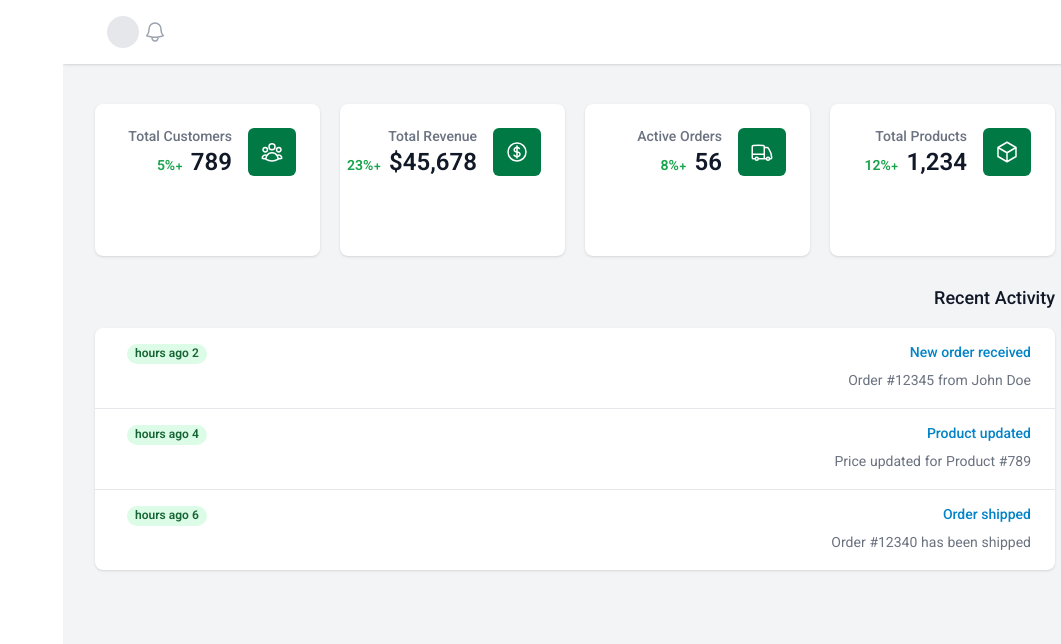
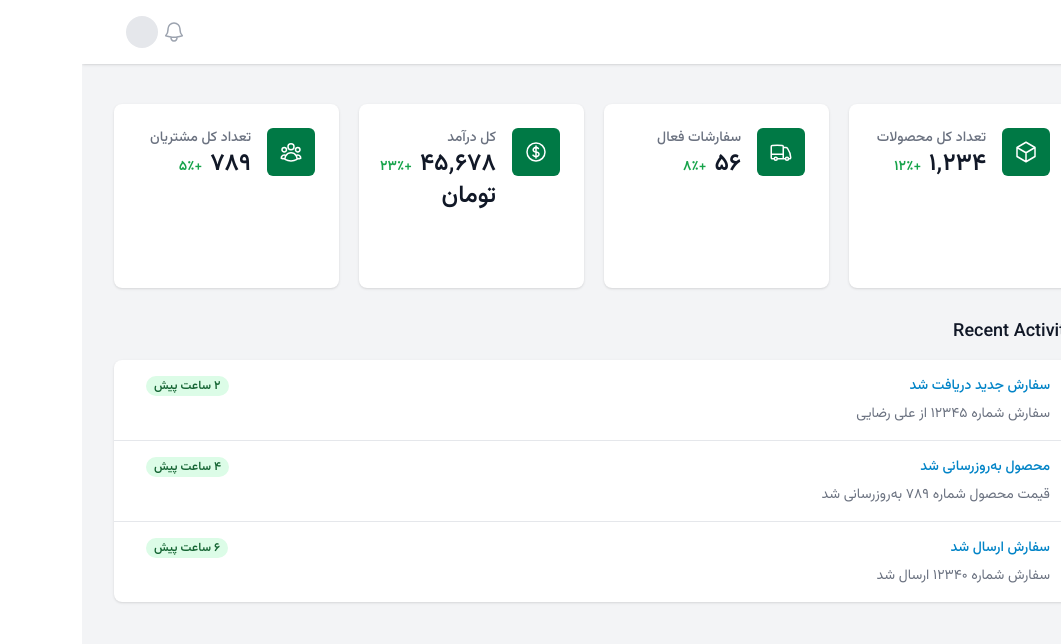
Before and after one commit to mohammadpurl/supplier, a Next.js app: page /dashboard in a window 1280 px wide. Shown: the top 644 px of the page, without its empty margins (219-1280 px from the left). Built offline with nearby package versions, Linux system fonts and the light colour scheme.

Commit message:
add base functionality

```diff
--- a/src/app/dashboard/page.tsx
+++ b/src/app/dashboard/page.tsx
@@ -7,31 +7,31 @@ import {
 
 const stats = [
   {
-    name: 'Total Products',
-    value: '1,234',
+    name: 'تعداد کل محصولات',
+    value: '۱٬۲۳۴',
     icon: CubeIcon,
-    change: '+12%',
+    change: '+۱۲٪',
     changeType: 'positive',
   },
   {
-    name: 'Active Orders',
-    value: '56',
+    name: 'سفارشات فعال',
+    value: '۵۶',
     icon: TruckIcon,
-    change: '+8%',
+    change: '+۸٪',
     changeType: 'positive',
   },
   {
-    name: 'Total Revenue',
-    value: '$45,678',
+    name: 'کل درآمد',
+    value: '۴۵٬۶۷۸ تومان',
     icon: CurrencyDollarIcon,
-    change: '+23%',
+    change: '+۲۳٪',
     changeType: 'positive',
   },
   {
-    name: 'Total Customers',
-    value: '789',
+    name: 'تعداد کل مشتریان',
+    value: '۷۸۹',
     icon: UserGroupIcon,
-    change: '+5%',
+    change: '+۵٪',
     changeType: 'positive',
   },
 ]
@@ -40,23 +40,23 @@ const recentActivity = [
   {
     id: 1,
     type: 'order',
-    title: 'New order received',
-    description: 'Order #12345 from John Doe',
-    time: '2 hours ago',
+    title: 'سفارش جدید دریافت شد',
+    description: 'سفارش شماره ۱۲۳۴۵ از علی رضایی',
+    time: '۲ ساعت پیش',
   },
   {
     id: 2,
     type: 'product',
-    title: 'Product updated',
-    description: 'Price updated for Product #789',
-    time: '4 hours ago',
+    title: 'محصول به‌روزرسانی شد',
+    description: 'قیمت محصول شماره ۷۸۹ به‌روزرسانی شد',
+    time: '۴ ساعت پیش',
   },
   {
     id: 3,
     type: 'shipping',
-    title: 'Order shipped',
-    description: 'Order #12340 has been shipped',
-    time: '6 hours ago',
+    title: 'سفارش ارسال شد',
+    description: 'سفارش شماره ۱۲۳۴۰ ارسال شد',
+    time: '۶ ساعت پیش',
   },
 ]
 
--- a/src/app/dashboard/settings/page.tsx
+++ b/src/app/dashboard/settings/page.tsx
@@ -37,6 +37,61 @@ const initialShippingAreas: ShippingArea[] = [
     id: 3,
     name: 'Shiraz',
     isActive: false,
+  },
+]
+
+const recentActivity = [
+  {
+    id: 1,
+    type: 'order',
+    title: 'سفارش جدید دریافت شد',
+    description: 'سفارش شماره ۱۲۳۴۵ از علی رضایی',
+    time: '۲ ساعت پیش',
+  },
+  {
+    id: 2,
+    type: 'product',
+    title: 'محصول به‌روزرسانی شد',
+    description: 'قیمت محصول شماره ۷۸۹ به‌روزرسانی شد',
+    time: '۴ ساعت پیش',
+  },
+  {
+    id: 3,
+    type: 'shipping',
+    title: 'سفارش ارسال شد',
+    description: 'سفارش شماره ۱۲۳۴۰ ارسال شد',
+    time: '۶ ساعت پیش',
+  },
+]
+
+const stats = [
+  {
+    name: 'تعداد کل محصولات',
+    value: '۱٬۲۳۴',
+    icon: CubeIcon,
+    change: '+۱۲٪',
+    changeType: 'positive',
+  },
+  {
+    name: 'سفارشات فعال',
+    value: '۵۶',
+    icon: TruckIcon,
+    change: '+۸٪',
+    changeType: 'positive',
+  },
+  {
+    name: 'کل درآمد',
+    value: '۴۵٬۶۷۸ تومان',
+    icon: CurrencyDollarIcon,
+    change: '+۲۳٪',
+    changeType: 'positive',
+  },
+  {
+    name: 'تعداد کل مشتریان',
+    value: '۷۸۹',
+    icon: UserGroupIcon,
+    change: '+۵٪',
+    changeType: 'positive',
   },
 ]
 
```
